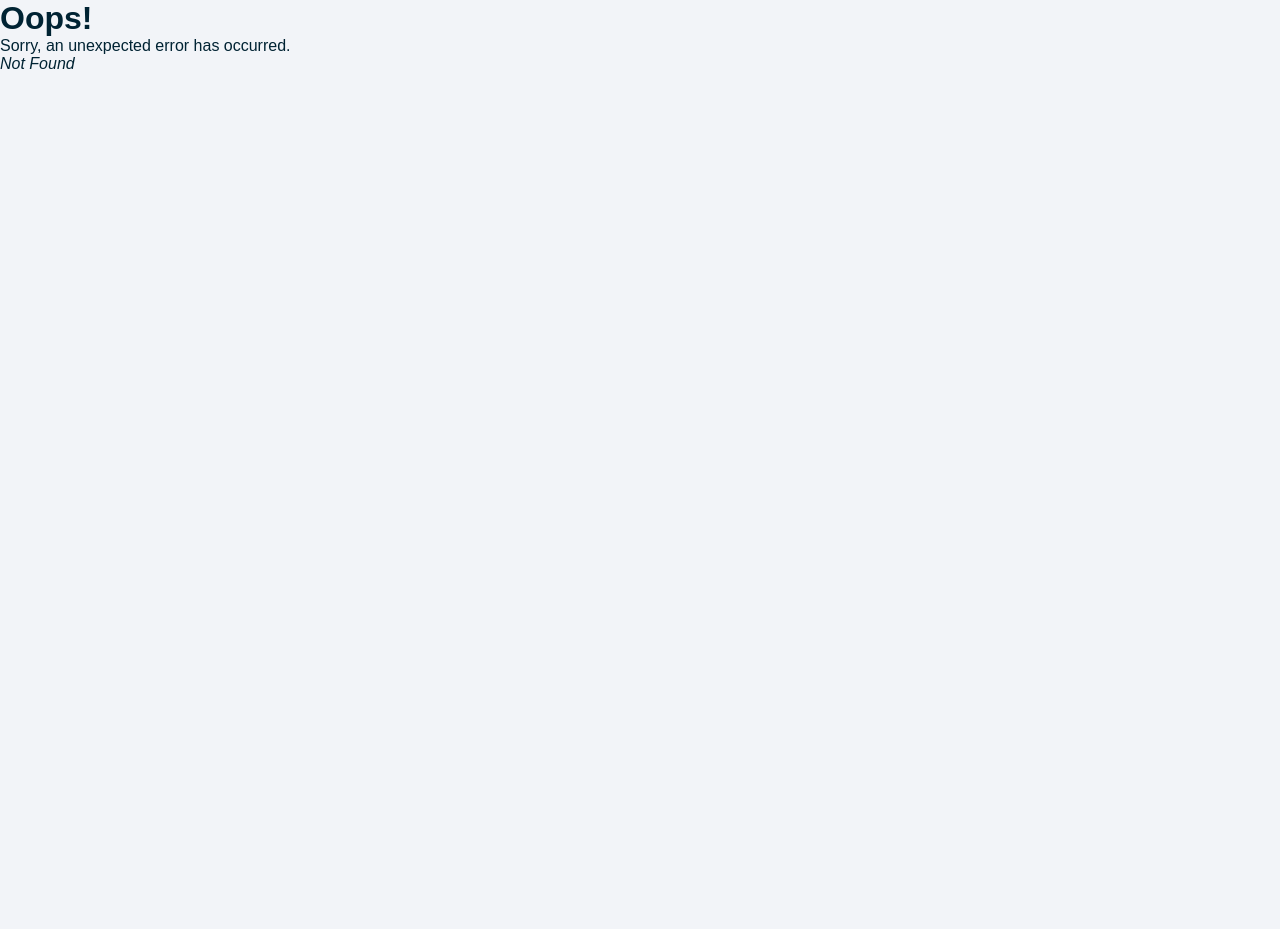
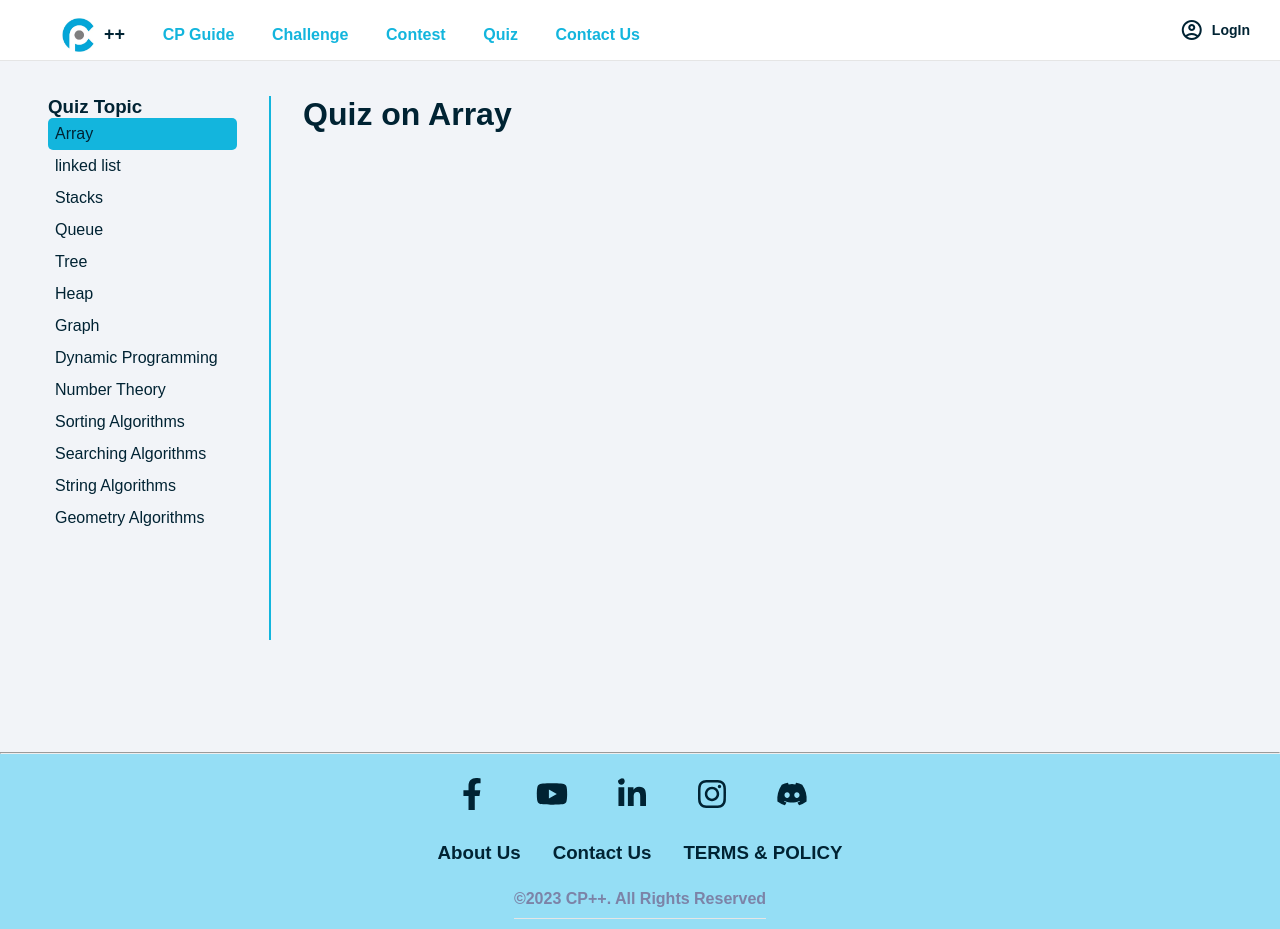
Before and after one commit to ImranMir32/CP-Plus-Front-End, a React (Create React App) app: page /quiz in a window 1280 px wide. Before the commit this address had no page. Before the commit the page ends 800 px from the top, so only its background shows below. Built offline with nearby package versions, Linux system fonts and the light colour scheme.

Commit message:
adding quiz component

```diff
--- a/src/App.js
+++ b/src/App.js
@@ -8,6 +8,7 @@ import SignupForm from "./routes/SignupForm";
 import TermsPrivacy from "./routes/Terms-Privacy";
 import ContactUs from "./routes/ContactUs";
 import Challenges from "./routes/Challenges";
+import Quiz from "./routes/Quiz";
 
 const router = createBrowserRouter([
   {
@@ -41,6 +42,11 @@ const router = createBrowserRouter([
     errorElement: <ErrorPage />,
   },
   {
+    path: "/quiz",
+    element: <Quiz />,
+    errorElement: <ErrorPage />,
+  },
+  {
     path: "/term&privacy",
     element: <TermsPrivacy />,
     errorElement: <ErrorPage />,
--- a/src/components/Navbar.jsx
+++ b/src/components/Navbar.jsx
@@ -30,7 +30,7 @@ const navbar = () => {
           </a>
         </li>
         <li>
-          <a href="index.html" class="brand">
+          <a href="/quiz" class="brand">
             Quiz
           </a>
         </li>
--- a/src/routes/Quiz.jsx
+++ b/src/routes/Quiz.jsx
@@ -0,0 +1,176 @@
+import React, { useState } from "react";
+import Footer from "../components/Footer";
+import Navbar from "../components/Navbar";
+import "../styles/style.css";
+import "../styles/cp-style/cp.css";
+
+// importing cp-guide component
+
+const Quiz = () => {
+  const [Page, setPage] = useState("Quiz on Array");
+  const handleButtonClick = (param) => {
+    setPage(param);
+  };
+  return (
+    <div>
+      <Navbar />
+      <div className="cp-container">
+        <div className="cp-topic-name">
+          <div className="cp-content">
+            <div className="scrollable-section">
+              <h3>Quiz Topic</h3>
+              <p
+                onClick={() => {
+                  handleButtonClick("Quiz on Array");
+                }}
+                className={Page === "Quiz on Array" ? "cp-p-active" : "cp-p"}
+              >
+                Array
+              </p>
+
+              <p
+                onClick={() => {
+                  handleButtonClick("Quiz on linked list");
+                }}
+                className={
+                  Page === "Quiz on linked list" ? "cp-p-active" : "cp-p"
+                }
+              >
+                linked list
+              </p>
+
+              <p
+                onClick={() => {
+                  handleButtonClick("Quiz on Stack");
+                }}
+                className={Page === "Quiz on Stack" ? "cp-p-active" : "cp-p"}
+              >
+                Stacks
+              </p>
+
+              <p
+                onClick={() => {
+                  handleButtonClick("Quiz on Queue");
+                }}
+                className={Page === "Quiz on Queue" ? "cp-p-active" : "cp-p"}
+              >
+                Queue
+              </p>
+
+              <p
+                onClick={() => {
+                  handleButtonClick("Quiz on Tree");
+                }}
+                className={Page === "Quiz on Tree" ? "cp-p-active" : "cp-p"}
+              >
+                Tree
+              </p>
+
+              <p
+                onClick={() => {
+                  handleButtonClick("Quiz on Heap");
+                }}
+                className={Page === "Quiz on Heap" ? "cp-p-active" : "cp-p"}
+              >
+                Heap
+              </p>
+
+              <p
+                onClick={() => {
+                  handleButtonClick("Quiz on Graph");
+                }}
+                className={Page === "Quiz on Graph" ? "cp-p-active" : "cp-p"}
+              >
+                Graph
+              </p>
+
+              <p
+                onClick={() => {
+                  handleButtonClick("Quiz on Dynamic Programming");
+                }}
+                className={
+                  Page === "Quiz on Dynamic Programming"
+                    ? "cp-p-active"
+                    : "cp-p"
+                }
+              >
+                Dynamic Programming
+              </p>
+
+              <p
+                onClick={() => {
+                  handleButtonClick("Quiz on Number Theory");
+                }}
+                className={
+                  Page === "Quiz on Number Theory" ? "cp-p-active" : "cp-p"
+                }
+              >
+                Number Theory
+              </p>
+
+              <p
+                onClick={() => {
+                  handleButtonClick("Quiz on Sorting Algorithms");
+                }}
+                className={
+                  Page === "Quiz on Sorting Algorithms" ? "cp-p-active" : "cp-p"
+                }
+              >
+                Sorting Algorithms
+              </p>
+
+              <p
+                onClick={() => {
+                  handleButtonClick("Quiz on Searching Algorithms");
+                }}
+                className={
+                  Page === "Quiz on Searching Algorithms"
+                    ? "cp-p-active"
+                    : "cp-p"
+                }
+              >
+                Searching Algorithms
+              </p>
+
+              <p
+                onClick={() => {
+                  handleButtonClick("Quiz on String Algorithms");
+                }}
+                className={
+                  Page === "Quiz on String Algorithms" ? "cp-p-active" : "cp-p"
+                }
+              >
+                String Algorithms
+              </p>
+
+              <p
+                onClick={() => {
+                  handleButtonClick("Quiz on Geometry Algorithms");
+                }}
+                className={
+                  Page === "Quiz on Geometry Algorithms"
+                    ? "cp-p-active"
+                    : "cp-p"
+                }
+              >
+                Geometry Algorithms
+              </p>
+            </div>
+          </div>
+        </div>
+        <div className="vertical-line"></div>
+        <div className="scrollable-section">
+          <div className="cp-topic-and-ad">
+            <div className="cp-topic-details">
+              <h1>{Page}</h1>
+            </div>
+            <div className="ad"></div>
+          </div>
+        </div>
+      </div>
+      <Footer />
+    </div>
+  );
+};
+
+export default Quiz;
```
